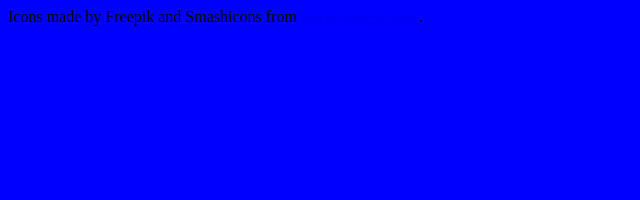
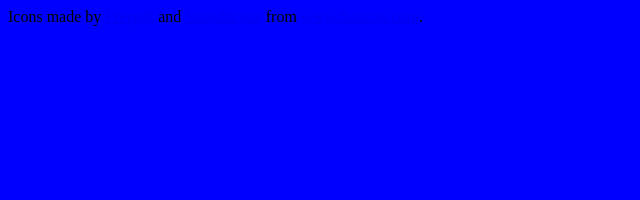
Before and after one commit to drikthereal/gimbal.guide, a Jekyll site: the page built from impressum.html, in a window 1280 px wide. Shown: the top 200 px of the page, without its empty margins (0-640 px from the left). Built offline with Jekyll 4.4.1, drawn with Linux system fonts in a browser that asks for light colours.

Commit message:
Update impressum.html

```diff
--- a/impressum.html
+++ b/impressum.html
@@ -2,4 +2,4 @@
 layout: default
 permalink: /impressum/
 ---
-Icons made by Freepik and Smashicons from <a href="https://www.flaticon.com">www.flaticon.com</a>.
+Icons made by <a href="http://www.freepik.com/" targer="_blank" rel="nofollow">Freepik</a> and <a href="https://smashicons.com/" targer="_blank" rel="nofollow">Smashicons</a> from <a href="https://www.flaticon.com" targer="_blank" rel="nofollow">www.flaticon.com</a>.
```
